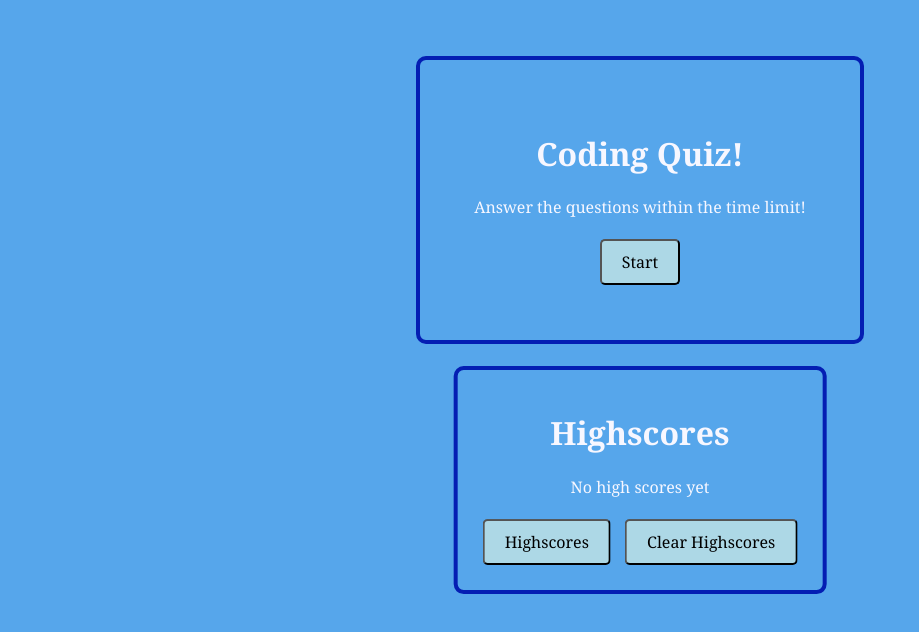
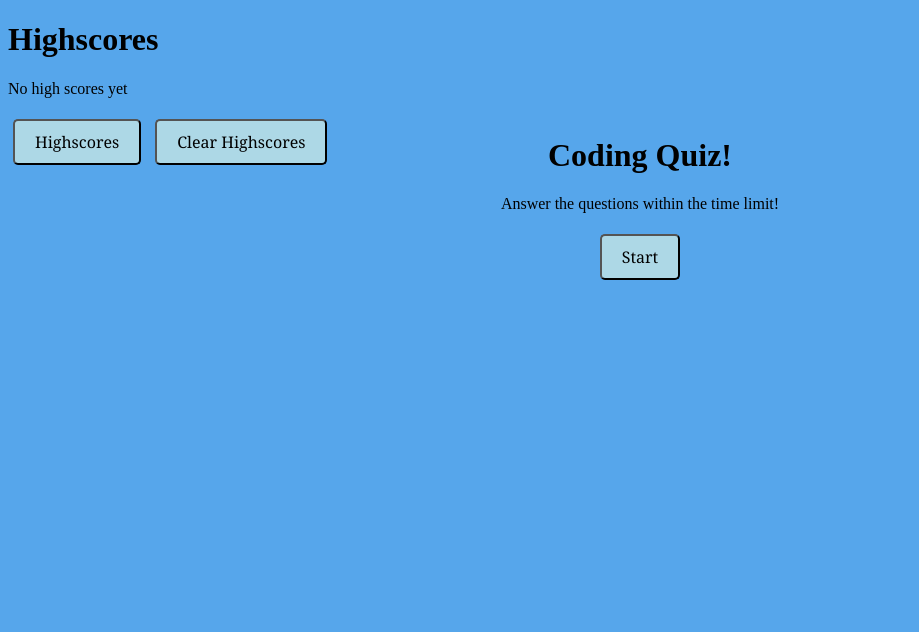
Before and after one commit to JayceB17/JHtimeQ, a plain HTML site: page index.html in a window 1280 px wide. Shown: the whole page, without its empty margins (0-919 px from the left). Drawn offline with Linux system fonts and the light colour scheme.

Commit message:
I changed some css

```diff
--- a/assets/stylee.css
+++ b/assets/stylee.css
@@ -25,13 +25,13 @@ html{
     border-radius: 5px;
     padding:5px;
     background-color: #087e8b;
-    color:	#f7f7ff;
+    color:	black;
     border-color: #0b3954;
     font-size: larger;
 }
 
 #questionAnchor{
-    color:#f7f7ff;
+    color:black;
     font-size: 12px;
     margin: 0 auto;
     max-width: 800px;
@@ -47,18 +47,14 @@ html{
     top: 25%;
     left: 50%;
     transform: translate(-50%, -50%);
-    color:#f7f7ff;
-    border-radius: 10px;
-    border-width: 4px;
-    border-style: solid;
-    border-color: #041eb3;
+    color:black;
     padding: 20px;
     display: flex;
     flex-direction: column;
     align-items: center;
     justify-content: center;
     text-align: center;
-    font-family: Cambria, Cochin, Georgia, Times, 'Times New Roman', serif;
+    font-family: 'Times New Roman', serif;
     min-width: 50vh;
     min-height: 30vh;
 }
@@ -68,9 +64,9 @@ button{
     border-radius: 5px;
     font-size: medium;
     background-color: lightblue;
-    font-family:Georgia, 'Times New Roman', Times, serif;
+    font-family:Georgia, Times, serif;
     margin: 5px;
-    font-family: Georgia, 'Times New Roman', Times, serif;
+    font-family: Georgia, Times, serif;
 }
     button:hover{
         background-color: blue;
@@ -89,25 +85,5 @@ button{
     align-items: center;
     justify-content: center;
     text-align: center;
-    font-family: Cambria, Cochin, Georgia, Times, 'Times New Roman', serif;
+    font-family: Georgia, 'Times New Roman', serif;
 }
-.highscoreCard {
-    position:absolute;
-    top: 60%;
-    left: 50%;
-    transform: translate(-50%, -50%);
-    color:#f7f7ff;
-    border-radius: 10px;
-    border-width: 4px;
-    border-style: solid;
-    border-color: #041eb3;
-    padding: 20px;
-    display: flex;
-    flex-direction: column;
-    align-items: center;
-    justify-content: center;
-    text-align: center;
-    font-family: Cambria, Cochin, Georgia, Times, 'Times New Roman', serif;
-    min-width: 25vh;
-    min-height: 15vh;
-}
```
Also changed, not shown: assets/highscore.html (+3 -0 lines), index.html (+1 -5 lines).
